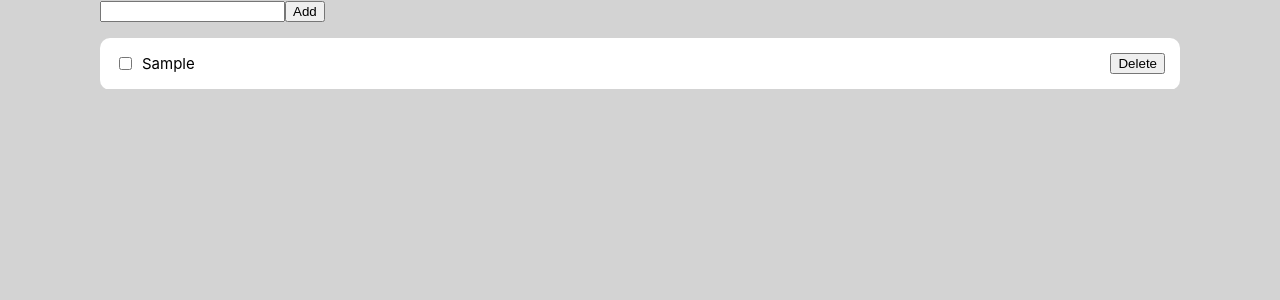
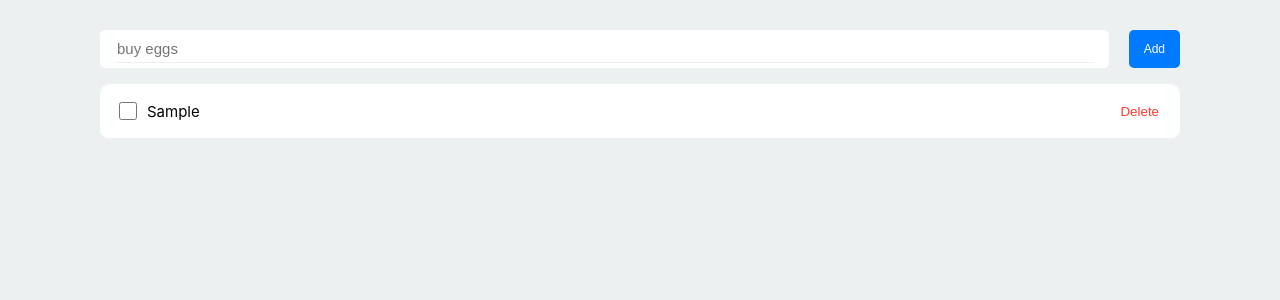
Before and after one commit to FranzBos/todoapp, a React (Create React App) app: page / in a window 1280 px wide. Both pictures are taken after typing "Sample" into the empty fields and a click on the button "Add". Shown: the top 300 px of the page. Built offline with nearby package versions, Linux system fonts and the light colour scheme.

Commit message:
edit done items style

```diff
--- a/src/components/Todo.jsx
+++ b/src/components/Todo.jsx
@@ -3,7 +3,7 @@ import '../styles/todo.css';
 
 function Todo({ todo, deleteTodo, toggleDone }) {
     return (
-        <div className="container">
+        <div className={todo.done ? "itemContainer doneContainer" : "itemContainer"}>
             <input type="checkbox" className="checkbox" onChange={onDoneCheckChanged}/>
             <li className={todo.done ? "item doneItem" : "item"}>{todo.title}</li>
             <button className="deleteButton" onClick={onDeleteClicked}>Delete</button>
--- a/src/components/TodoForm.jsx
+++ b/src/components/TodoForm.jsx
@@ -1,4 +1,5 @@
 import React, {useState} from "react"
+import '../styles/todoForm.css';
 
 function TodoForm({addTodo}) {
     const [todo, setTodo] = useState({
@@ -20,9 +21,11 @@ function TodoForm({addTodo}) {
     }
 
     return (
-        <form onSubmit={onSubmitClicked}>
-            <input name="title" type="text" value={todo.title} onChange={onTitleInputChange} />
-            <button type="submit">Add</button>
+        <form className="formContainer" onSubmit={onSubmitClicked}>
+            <div className="inputContainer">
+                <input className="input" placeholder="buy eggs" name="title" type="text" value={todo.title} onChange={onTitleInputChange} />
+            </div>
+            <button className="submitButton" type="submit">Add</button>
         </form>
     )
 }
--- a/src/styles/index.css
+++ b/src/styles/index.css
@@ -9,5 +9,5 @@ body {
   flex-direction: column;
   padding-left: 100px;
   padding-right: 100px;
-  background-color: lightgrey;
+  background-color: #ecf0f1;
 }
--- a/src/styles/todo.css
+++ b/src/styles/todo.css
@@ -1,16 +1,31 @@
-.container {
+.itemContainer {
     display: flex;
     align-items: center;
     padding: 15px;
-    border-bottom: 1px solid lightgray;
+    border-bottom: 1px solid #ecf0f1;
+}
+
+.doneContainer {
+    background-color: lightgray;
 }
 
 .checkbox {
+    flex-shrink: 0;
     margin-right: 10px;
+    width: 18px;
+    height: 18px;
 }
 
 .deleteButton {
+    flex-shrink: 0;
     margin-left: 10px;
+    color: #FF3B30;
+    border: none;
+    background-color: transparent;
+}
+
+.deleteButton:active {
+    color: #c22b23;
 }
 
 .item {
--- a/src/styles/todoForm.css
+++ b/src/styles/todoForm.css
@@ -1,3 +1,39 @@
-.container {
+.formContainer {
+    display: flex;
+    margin-top: 30px;
+}
+
+.inputContainer {
     background-color: white;
+    flex-grow: 1;
+    display: flex;
+    padding: 5px;
+    border-radius: 5px;
 }
+
+.input {
+    margin-left: 10px;
+    margin-right: 10px;
+    font-size: 15px;
+    flex-grow: 1;
+    height: 25px;
+    border: none;
+    border-bottom: 1px solid #ecf0f1;
+    appearance: none;
+}
+
+.submitButton {
+    margin-left: 20px;
+    color: white;
+    background-color: #007AFF;
+    border: none;
+    border-radius: 5px;
+    padding: 5px;
+    padding-left: 15px;
+    padding-right: 15px;
+    font-size: 12px;
+}
+
+.submitButton:active {
+    background-color: #005bbd;
+}
--- a/src/styles/todoList.css
+++ b/src/styles/todoList.css
@@ -3,4 +3,5 @@
     padding: 0px;
     background-color: white;
     border-radius: 10px;
+    overflow: hidden;
 }
```
